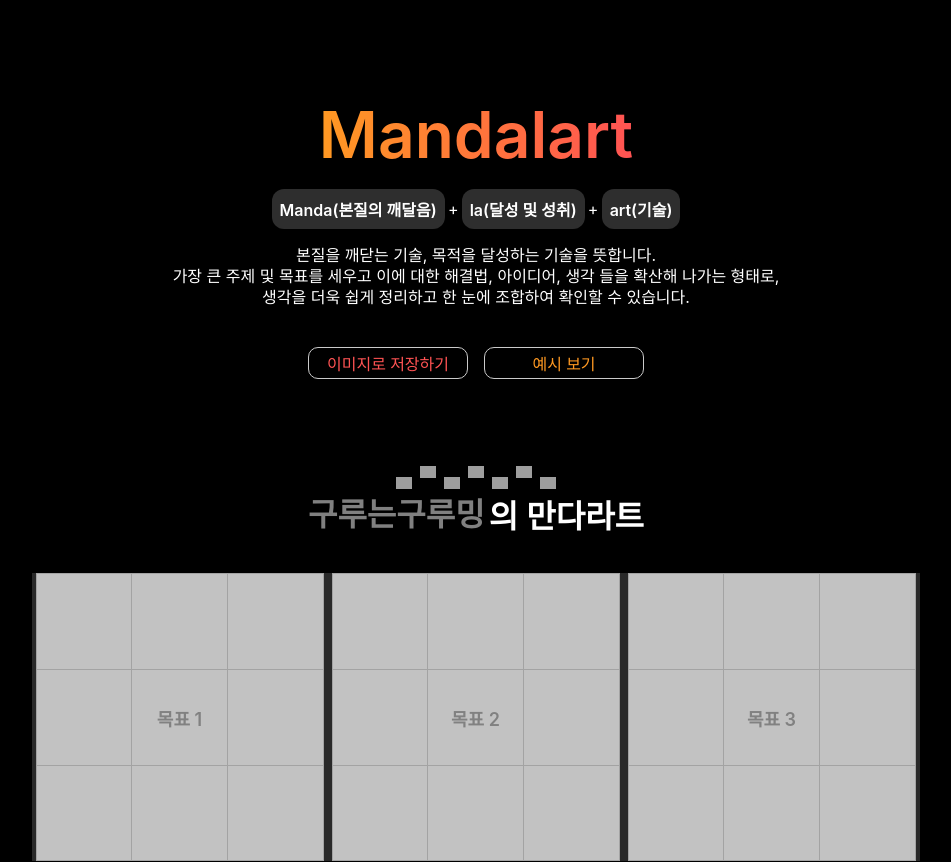
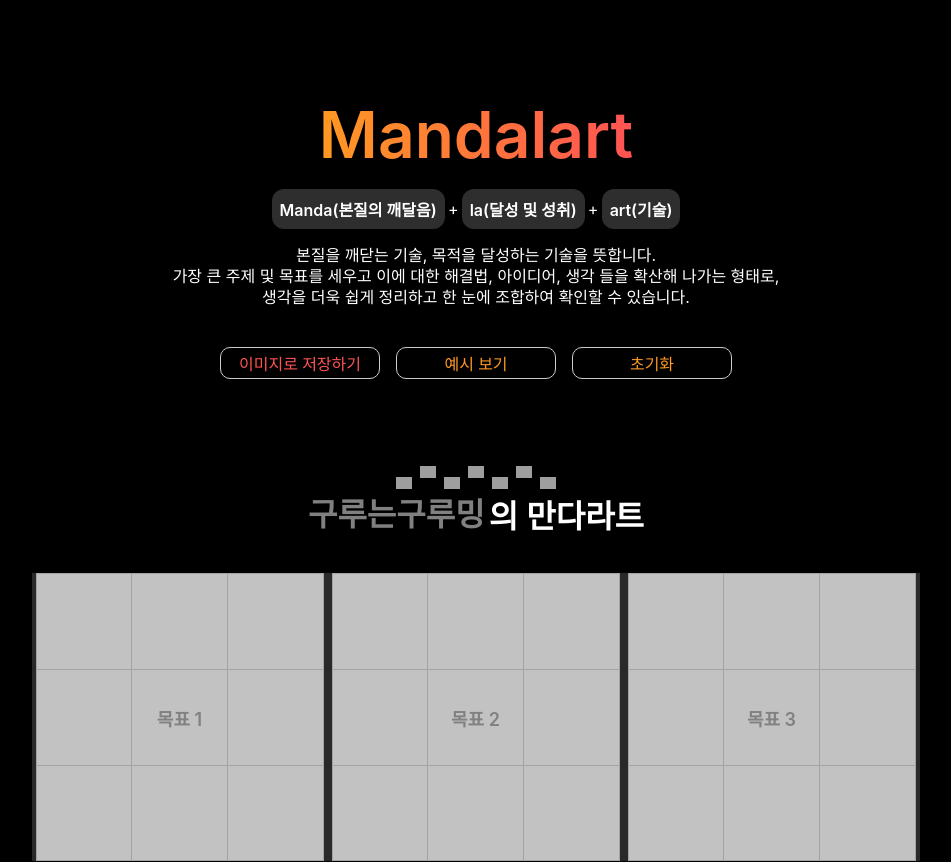
Before and after one commit to ddongule/mandal-art, a React (Create React App) app: page / in a window 1280 px wide. Shown: the top 862 px of the page, without its empty margins (164-1115 px from the left). Built offline with nearby package versions, Linux system fonts and the light colour scheme; grey boxes are pictures that could not be loaded; the HTML template or start-up script is replaced by a standard one; a web font is replaced by a local one.

Commit message:
Add reset button

```diff
--- a/src/App.js
+++ b/src/App.js
@@ -15,13 +15,22 @@ function Portal({ children }) {
   return ReactDOM.createPortal(children, document.getElementById('modal'));
 }
 
+const MAIN = [...new Array(9)].fill('');
+const SUB = [...new Array(9)].map(() => [...new Array(9)].fill(''));
+
 function App() {
-  const [mainInput, setMainInput] = useState([...new Array(9)].fill(''));
-  const [subInput, setSubInput] = useState(() =>
-    [...new Array(9)].map(() => [...new Array(9)].fill(''))
-  );
+  const [mainInput, setMainInput] = useState(MAIN);
+  const [subInput, setSubInput] = useState(SUB);
   const [name, setName] = useState('');
   const [isModalOpen, setIsModalOpen] = useState(false);
+
+  const setInputValue = (tableKey, index, value) => {
+    const id = `box-${tableKey}-${index}`;
+    const element = document.getElementById(id);
+    if (element) {
+      element.textContent = value;
+    }
+  };
 
   // initialize main/sub input with localStorage
   useEffect(() => {
@@ -30,29 +39,38 @@ function App() {
     if (m) {
       setMainInput(JSON.parse(m));
       for (var j = 0; j < 9; j++) {
-        const id = `box-main-${j}`;
-        const element = document.getElementById(id);
-        console.log(id, element);
-        if (element) {
-          element.textContent = JSON.parse(m)[j];
-        }
+        setInputValue('main', j, JSON.parse(m)[j]);
       }
     }
     if (s) {
       setSubInput(JSON.parse(s));
-
       for (var i = 0; i < 9; i++) {
         for (var j = 0; j < 9; j++) {
-          const id = `box-${i + 1}-${j}`;
-          const element = document.getElementById(id);
-          console.log(id, element);
-          if (element) {
-            element.textContent = JSON.parse(s)[i][j];
-          }
+          setInputValue(i + 1, j, JSON.parse(s)[i][j]);
         }
       }
     }
   }, []);
+
+  const handleReset = () => {
+    setName('');
+    setIsModalOpen(false);
+
+    // localstoage
+    localStorage.setItem('mainInput', JSON.stringify(MAIN));
+    localStorage.setItem('subInput', JSON.stringify(SUB));
+
+    // input values
+    setMainInput(MAIN);
+    setSubInput(SUB);
+    for (var i = 0; i < 9; i++) {
+      for (var j = 0; j < 9; j++) {
+        setInputValue(i + 1, j, '');
+      }
+      setInputValue('main', i, '');
+    }
+    alert('초기화 되었습니다.');
+  };
 
   const openModal = () => setIsModalOpen(true);
   const closeModal = () => setIsModalOpen(false);
@@ -88,7 +106,7 @@ function App() {
         </Modal>
       </Portal>
       <Description />
-      <Nav onClickExample={openModal} name={name} />
+      <Nav onClickExample={openModal} name={name} reset={handleReset} />
       <div className='App' id='capture'>
         <Header handleUserName={handleUserName} />
         <Slider>
--- a/src/Components/Nav/index.js
+++ b/src/Components/Nav/index.js
@@ -2,7 +2,7 @@ import Button from '../Button';
 import NavWrapper from './index.styles';
 import { saveToImage } from '../../utils/util';
 
-function Nav({ name, onClickExample }) {
+function Nav({ name, onClickExample, reset }) {
   return (
     <NavWrapper>
       <Button customClass='save' onClick={() => saveToImage(name)}>
@@ -11,6 +11,7 @@ function Nav({ name, onClickExample }) {
       <Button customClass='example-modal' onClick={onClickExample}>
         예시 보기
       </Button>
+      <Button onClick={reset}>초기화</Button>
     </NavWrapper>
   );
 }
```
